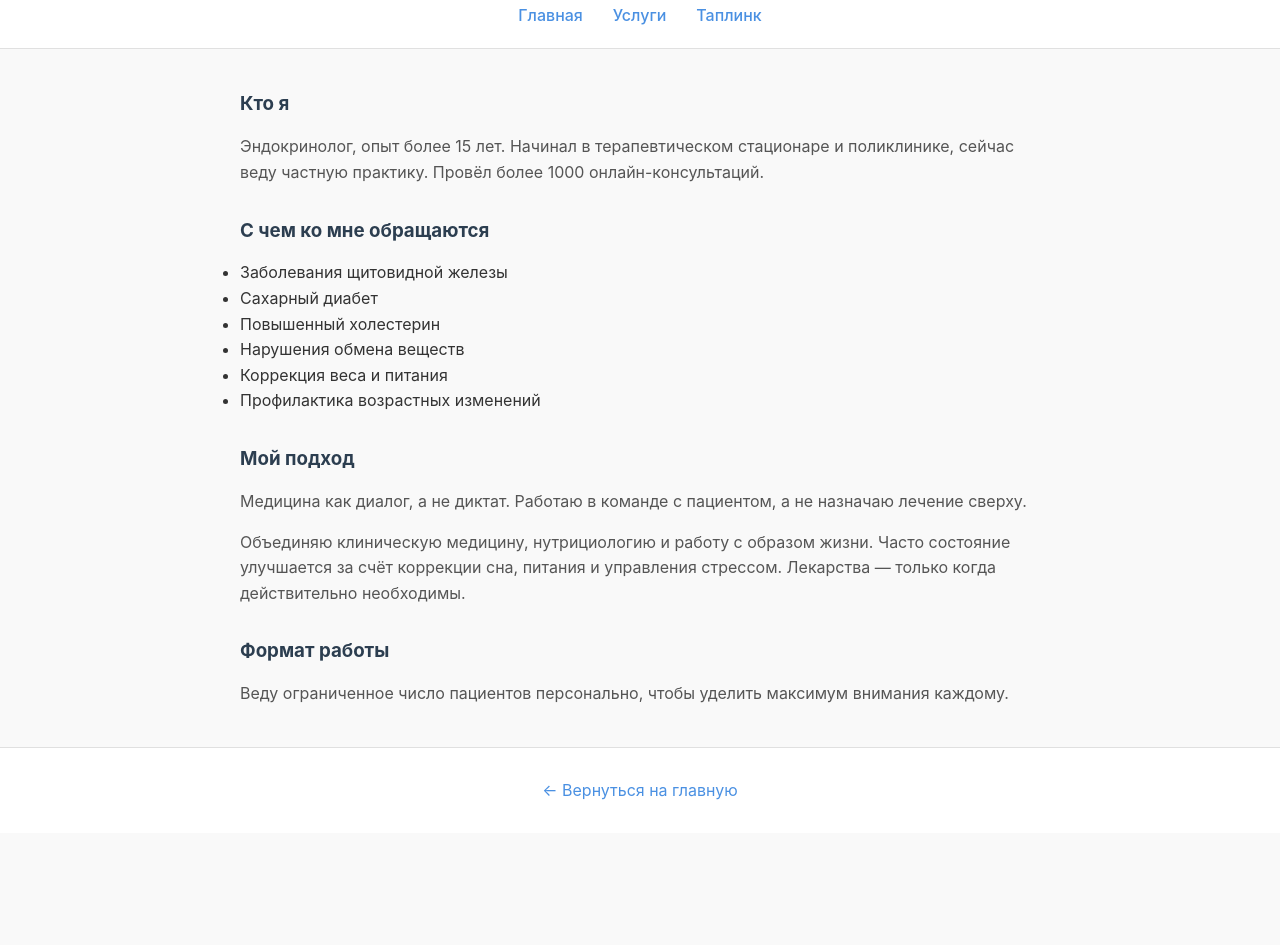
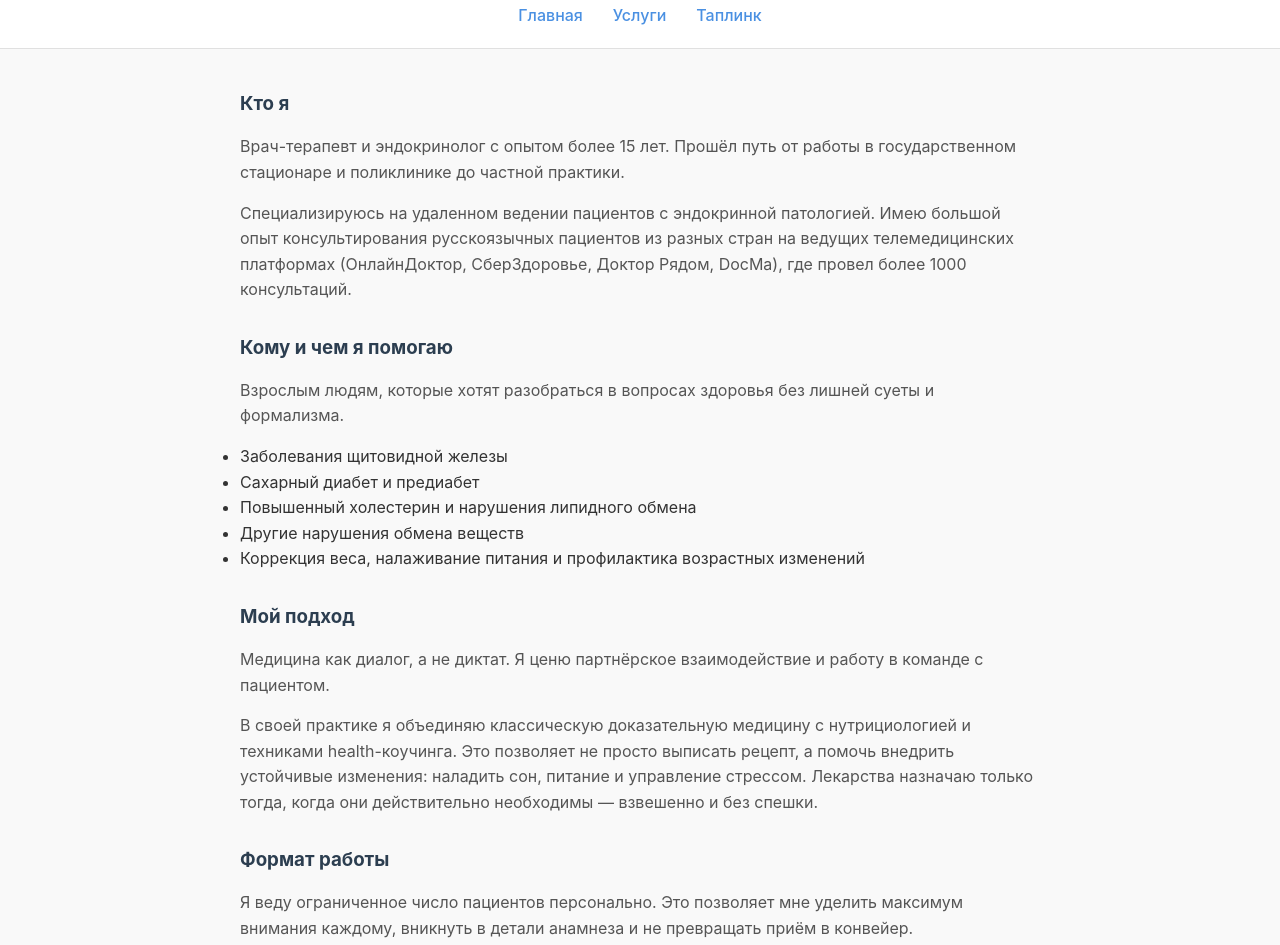
Before and after one commit to Andrey1286/my-personal-hub, a plain HTML site: page about.html in a window 1280 px wide. Shown: the part 377-1322 px from the top of the page. Before the commit the page ends 1210 px from the top, so only its background shows below. Drawn offline with Linux system fonts and the light colour scheme.

Commit message:
Update about.html

```diff
--- a/about.html
+++ b/about.html
@@ -37,24 +37,25 @@
     <section class="materials">
         <div class="about-text">
             <h3>Кто я</h3>
-            <p>Эндокринолог, опыт более 15 лет. Начинал в терапевтическом стационаре и поликлинике, сейчас веду частную практику. Провёл более 1000 онлайн-консультаций.</p>
+            <p>Врач-терапевт и эндокринолог с опытом более 15 лет. Прошёл путь от работы в государственном стационаре и поликлинике до частной практики.</p>
+            <p>Специализируюсь на удаленном ведении пациентов с эндокринной патологией. Имею большой опыт консультирования русскоязычных пациентов из разных стран на ведущих телемедицинских платформах (ОнлайнДоктор, СберЗдоровье, Доктор Рядом, DocMa), где провел более 1000 консультаций.</p>
 
-            <h3>С чем ко мне обращаются</h3>
+            <h3>Кому и чем я помогаю</h3>
+            <p>Взрослым людям, которые хотят разобраться в вопросах здоровья без лишней суеты и формализма.</p>
             <ul>
                 <li>Заболевания щитовидной железы</li>
-                <li>Сахарный диабет</li>
-                <li>Повышенный холестерин</li>
-                <li>Нарушения обмена веществ</li>
-                <li>Коррекция веса и питания</li>
-                <li>Профилактика возрастных изменений</li>
+                <li>Сахарный диабет и предиабет</li>
+                <li>Повышенный холестерин и нарушения липидного обмена</li>
+                <li>Другие нарушения обмена веществ</li>
+                <li>Коррекция веса, налаживание питания и профилактика возрастных изменений</li>
             </ul>
 
             <h3>Мой подход</h3>
-            <p>Медицина как диалог, а не диктат. Работаю в команде с пациентом, а не назначаю лечение сверху.</p>
-            <p>Объединяю клиническую медицину, нутрициологию и работу с образом жизни. Часто состояние улучшается за счёт коррекции сна, питания и управления стрессом. Лекарства — только когда действительно необходимы.</p>
+            <p>Медицина как диалог, а не диктат. Я ценю партнёрское взаимодействие и работу в команде с пациентом.</p>
+            <p>В своей практике я объединяю классическую доказательную медицину с нутрициологией и техниками health-коучинга. Это позволяет не просто выписать рецепт, а помочь внедрить устойчивые изменения: наладить сон, питание и управление стрессом. Лекарства назначаю только тогда, когда они действительно необходимы — взвешенно и без спешки.</p>
 
             <h3>Формат работы</h3>
-            <p>Веду ограниченное число пациентов персонально, чтобы уделить максимум внимания каждому.</p>
+            <p>Я веду ограниченное число пациентов персонально. Это позволяет мне уделить максимум внимания каждому, вникнуть в детали анамнеза и не превращать приём в конвейер.</p>
         </div>
     </section>
 
```
